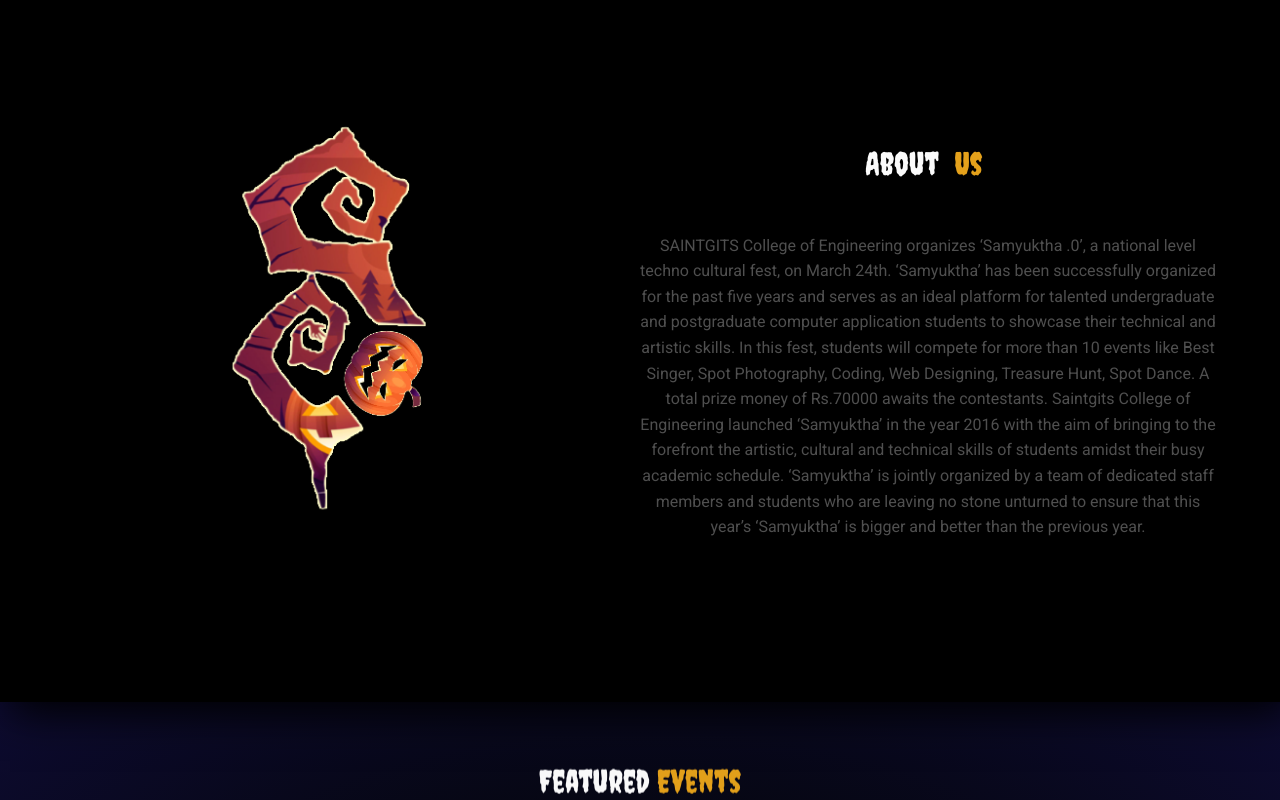
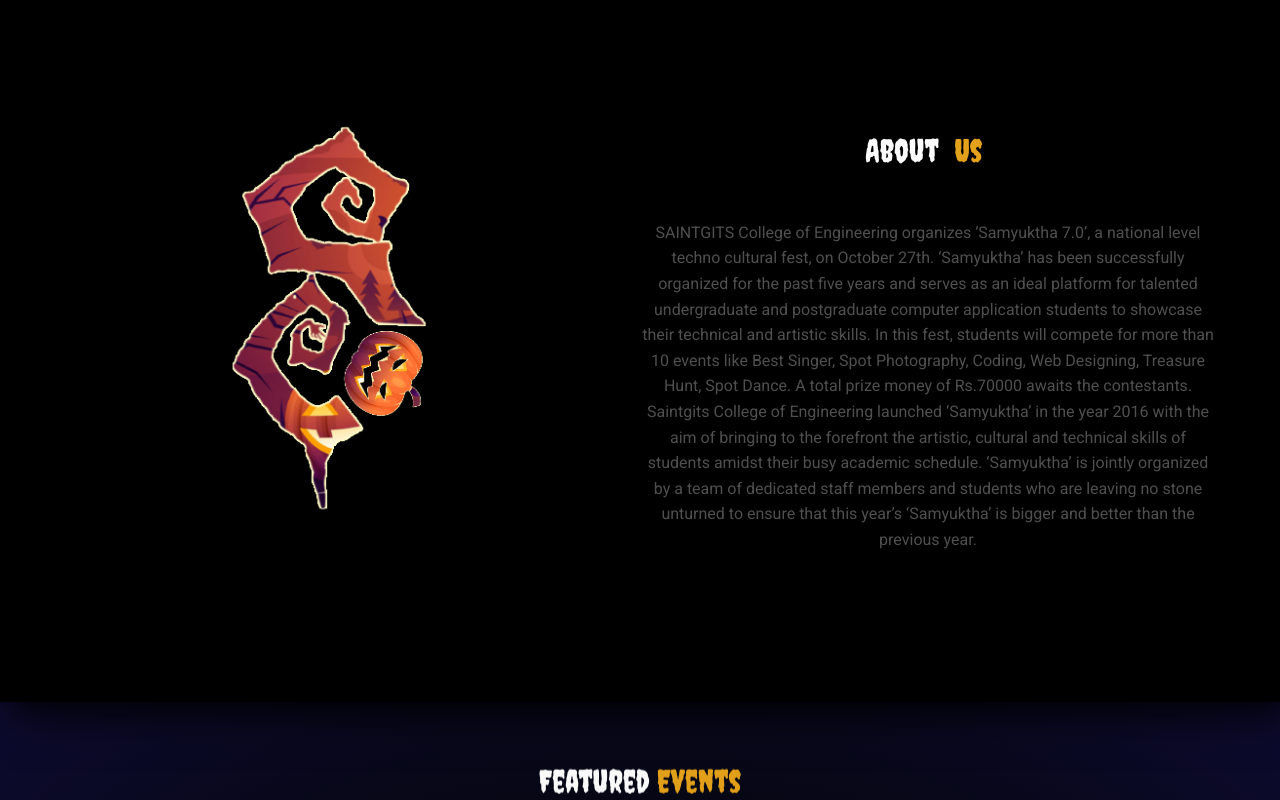
Before and after one commit to paulprince24/samyuktha, a React (Create React App) app: page / in a window 1280 px wide. Shown: the part 900-1700 px from the top of the page. Built offline with nearby package versions, Linux system fonts and the light colour scheme; a web font is replaced by a local one.

Commit message:
fixed undefined field problem

```diff
--- a/src/Components/About/About.jsx
+++ b/src/Components/About/About.jsx
@@ -31,21 +31,21 @@
               About <span className="text-warning m-2">Us</span>
             </h2>
             <br />
-            SAINTGITS College of Engineering organizes ‘Samyuktha .0’, a
-            national level techno cultural fest, on March 24th. ‘Samyuktha’ has
-            been successfully organized for the past five years and serves as an
-            ideal platform for talented undergraduate and postgraduate computer
-            application students to showcase their technical and artistic
-            skills. In this fest, students will compete for more than 10 events
-            like Best Singer, Spot Photography, Coding, Web Designing, Treasure
-            Hunt, Spot Dance. A total prize money of Rs.70000 awaits the
-            contestants. Saintgits College of Engineering launched ‘Samyuktha’
-            in the year 2016 with the aim of bringing to the forefront the
-            artistic, cultural and technical skills of students amidst their
-            busy academic schedule. ‘Samyuktha’ is jointly organized by a team
-            of dedicated staff members and students who are leaving no stone
-            unturned to ensure that this year’s ‘Samyuktha’ is bigger and better
-            than the previous year.
+            SAINTGITS College of Engineering organizes ‘Samyuktha 7.0’, a
+            national level techno cultural fest, on October 27th. ‘Samyuktha’
+            has been successfully organized for the past five years and serves
+            as an ideal platform for talented undergraduate and postgraduate
+            computer application students to showcase their technical and
+            artistic skills. In this fest, students will compete for more than
+            10 events like Best Singer, Spot Photography, Coding, Web Designing,
+            Treasure Hunt, Spot Dance. A total prize money of Rs.70000 awaits
+            the contestants. Saintgits College of Engineering launched
+            ‘Samyuktha’ in the year 2016 with the aim of bringing to the
+            forefront the artistic, cultural and technical skills of students
+            amidst their busy academic schedule. ‘Samyuktha’ is jointly
+            organized by a team of dedicated staff members and students who are
+            leaving no stone unturned to ensure that this year’s ‘Samyuktha’ is
+            bigger and better than the previous year.
           </p>{" "}
           <br />
         </div>
--- a/src/Components/Mobilenav/MobileNav.css
+++ b/src/Components/Mobilenav/MobileNav.css
@@ -39,12 +39,6 @@
 }
 
 .linkitem:hover {
-  background-color: orange;
-  padding: 10px;
-  text-align: center;
-  color: red;
-  width: 150px;
-  border-radius: 30px;
 }
 
 .linkitem:active,
--- a/src/Components/Modal/RegistrationModel/RegistrationForm.css
+++ b/src/Components/Modal/RegistrationModel/RegistrationForm.css
@@ -124,6 +124,17 @@
   left: -20px;
 }
 
+.reg-btn {
+  border: none;
+  color: white;
+}
+
+.reg-btn:hover {
+  color: white !important;
+  box-shadow: #ffcc00 0px 0px 20px 0px;
+  transition: ease-in-out 0.3s;
+}
+
 .reg-btn:active,
 .reg-btn:focus {
   background-color: orange !important;
--- a/src/Components/Modal/RegistrationModel/RegistrationModel.jsx
+++ b/src/Components/Modal/RegistrationModel/RegistrationModel.jsx
@@ -56,7 +56,7 @@
         participant2name: values.members?.[0]?.participant1name || "",
         participant2phone: values.members?.[0]?.participant1phone || "",
         participant3name: values.members?.[1]?.participant2name || "",
-        participant3phone: values.members?.[1].participant2phone || "",
+        participant3phone: values.members?.[1]?.participant2phone || "",
         participant4name: values.members?.[2]?.participant3name || "",
         participant4phone: values.members?.[2]?.participant3phone || "",
         participant5name: values.members?.[3]?.participant4name || "",
@@ -239,7 +239,7 @@
 
           <Form.Item>
             <center>
-              <Button type="primary" className="reg-btn" htmlType="submit">
+              <Button className="reg-btn" htmlType="submit">
                 {!loading ? (
                   "Register"
                 ) : (
```
